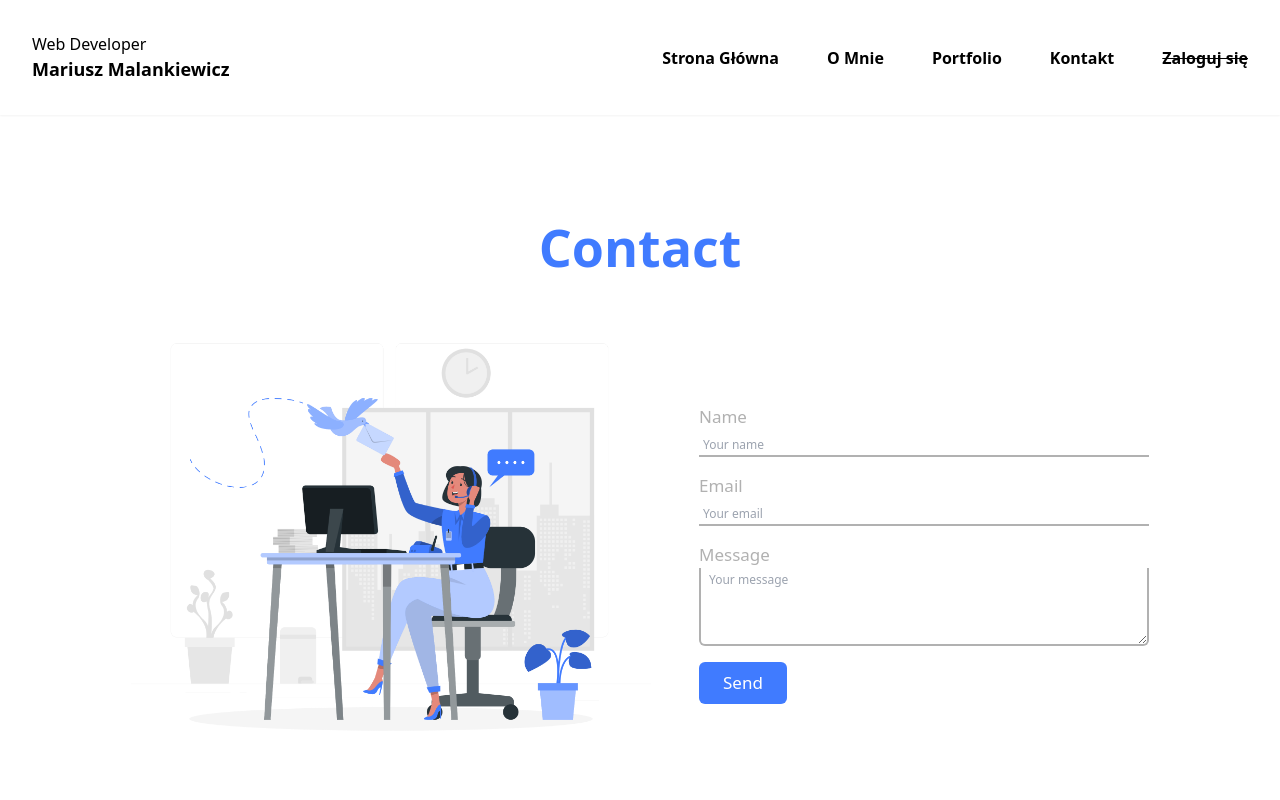
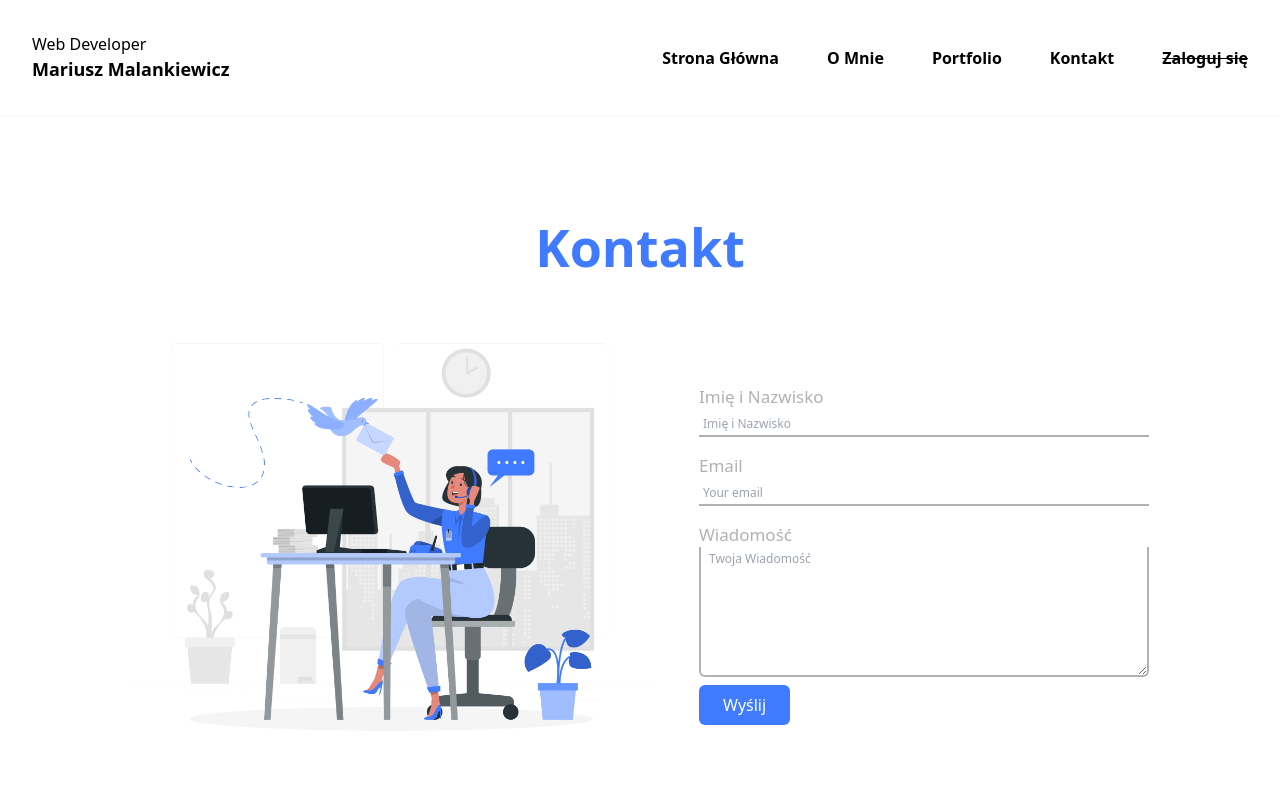
Before and after one commit to MariuszMalankiewicz/cms-portfolio, a Vue app in the folder frontend/: page /contact in a window 1280 px wide. Shown: the top 800 px of the page. Built offline with nearby package versions, Linux system fonts and the light colour scheme.

Commit message:
update contact view

```diff
--- a/frontend/src/views/public/Contact.vue
+++ b/frontend/src/views/public/Contact.vue
@@ -3,7 +3,7 @@
     <h1
       class="text-[32px] sm:text-[44px] md:text-[52px] text-center font-bold text-blue"
     >
-      Contact
+      Kontakt
     </h1>
     <div
       class="flex flex-col items-center justify-center xl:flex-row xl:flex-wrap lg:space-x-12 2xl:space-x-24"
@@ -14,14 +14,14 @@
         alt="Contact us-rafiki.png"
       />
       <div
-        class="w-[100%] xl:w-[450px] 2xl:w-[600px] text-[15px] sm:text-[16px] md:text-[17px]"
+        class="w-[95%] max-w-[500px] md:max-w-[600px] sm: xl:w-[450px] 2xl:w-[600px] text-[15px] sm:text-[16px] md:text-[17px]"
       >
         <form action="#">
           <label for="name" class="flex flex-col"
-            ><p class="text-dark-gray">Name</p>
+            ><p class="text-dark-gray">Imię i Nazwisko</p>
             <input
               type="text"
-              placeholder="Your name"
+              placeholder="Imię i Nazwisko"
               class="border-b-2 placeholder:text-xs placeholder:ps-1 placeholder:pt-1 focus:text-dark-gray focus:text-text-sm text-dark-gray border-dark-gray focus:outline-none"
           /></label>
           <label for="email" class="flex flex-col mt-4"
@@ -32,19 +32,17 @@
               class="border-b-2 placeholder:text-xs placeholder:ps-1 placeholder:pt-1 focus:text-dark-gray focus:text-text-sm text-dark-gray border-dark-gray focus:outline-none"
           /></label>
           <label for="message" class="flex flex-col mt-4"
-            ><p class="text-dark-gray">Message</p>
+            ><p class="text-dark-gray">Wiadomość</p>
             <textarea
-              placeholder="Your message"
+              placeholder="Twoja Wiadomość"
               class="border-b-2 border-l-2 border-r-2 placeholder:text-xs placeholder:ps-2 placeholder:pt-1 focus:text-dark-gray focus:text-text-sm text-dark-gray focus:ps-1 rounded-b-md border-dark-gray focus:outline-none"
               cols="30"
-              rows="3"
+              rows="5"
             ></textarea>
           </label>
-          <input
-            type="submit"
-            value="Send"
-            class="px-4 py-2 mt-4 text-white transition-all duration-150 ease-in-out rounded-md bg-blue sm:px-6 hover:cursor-pointer hover:font-semibold hover:bg-blue/90"
-          />
+          <PrimareButton class="mt-2 text-white hover:bg-blue/90 bg-blue"
+            >Wyślij</PrimareButton
+          >
         </form>
       </div>
     </div>
@@ -52,11 +50,14 @@
 </template>
 <script>
 import ContactImage from '@/assets/images/contact.png';
+import PrimareButton from '@/components/UI/PrimareButton.vue';
 export default {
   name: 'Contact',
+  components: { PrimareButton },
   data() {
     return {
       ContactImage,
+      PrimareButton,
     };
   },
 };
```
Also changed, not shown: 1 other file (tests, documents, lock files or other folders).
